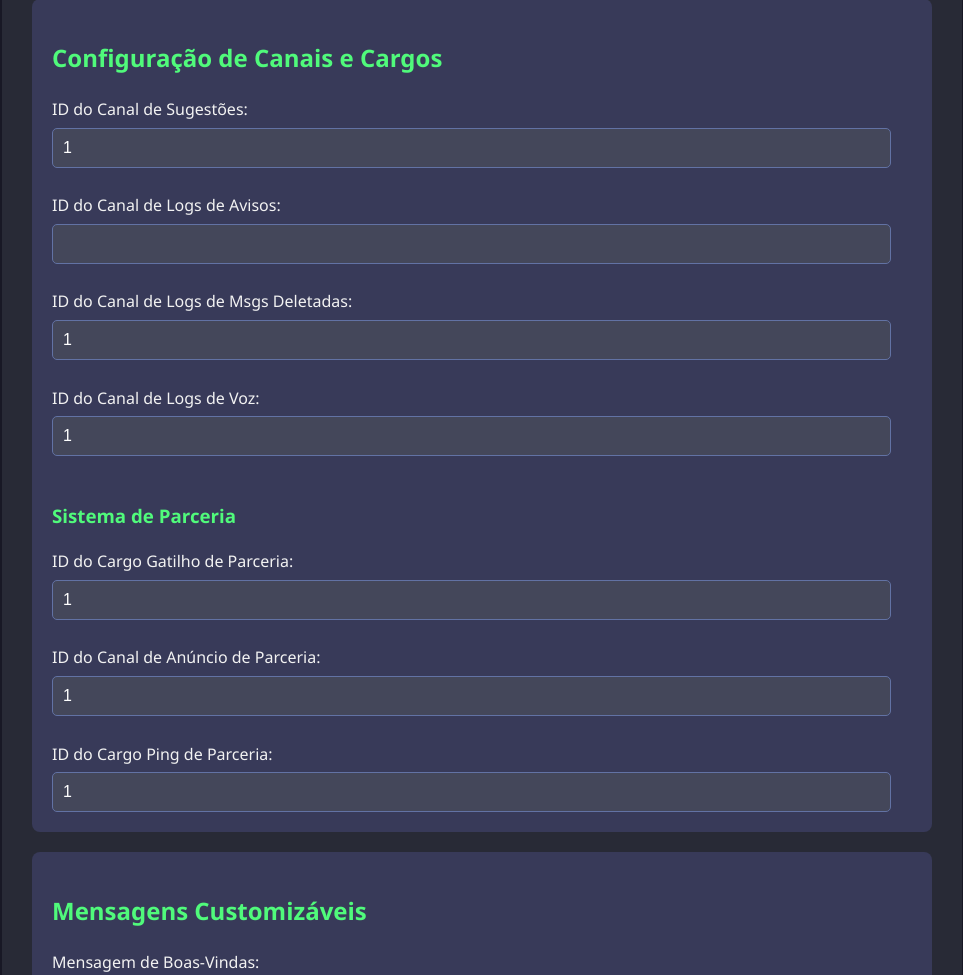
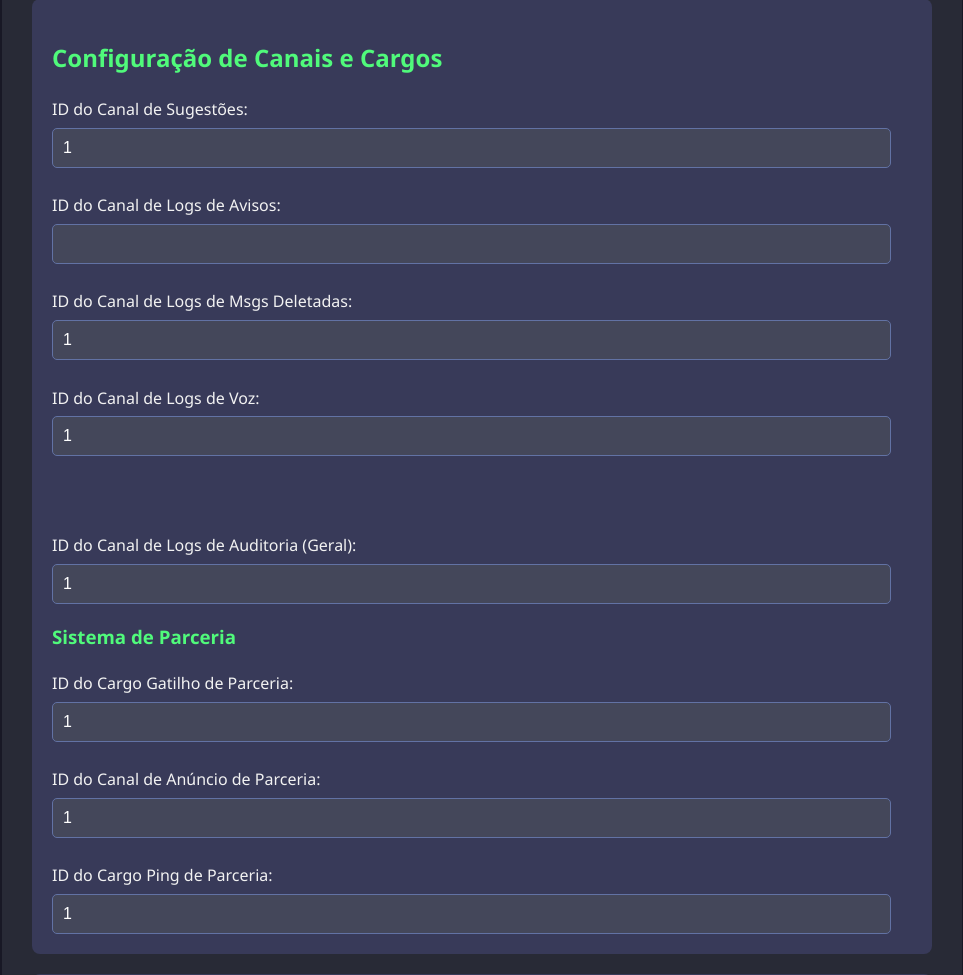
Before and after one commit to GitDanHuby/bot-discord-altura, a Flask app: template templates/dashboard.html in a window 1280 px wide. Shown: the part 688-1663 px from the top of the page, without its empty margins (158-1121 px from the left). Run offline with Flask 3, Linux system fonts and the light colour scheme; the template is opened without the code that fills it: most values are stand-ins (such as "Sample title", 1, 10 or a date in 2020).

Commit message:
Update dashboard.html

```diff
--- a/templates/dashboard.html
+++ b/templates/dashboard.html
@@ -69,6 +69,9 @@
 
                 <br><br>
                 <label for="voice_log_channel">ID do Canal de Logs de Voz:</label> <input type="text" id="voice_log_channel" name="voice_log_channel_id" value="{{ settings.get('voice_log_channel_id', '') }}"> <br><br>
+                <br><br>
+                <label for="audit_log_channel">ID do Canal de Logs de Auditoria (Geral):</label>
+                <input type="text" id="audit_log_channel" name="audit_log_channel_id" value="{{ settings.get('audit_log_channel_id', '') }}">
                 <h3>Sistema de Parceria</h3>
                 <label for="parceria_gatilho_role">ID do Cargo Gatilho de Parceria:</label>
                 <input type="text" id="parceria_gatilho_role" name="parceria_gatilho_role_id" value="{{ settings.get('parceria_gatilho_role_id', '') }}">
```
